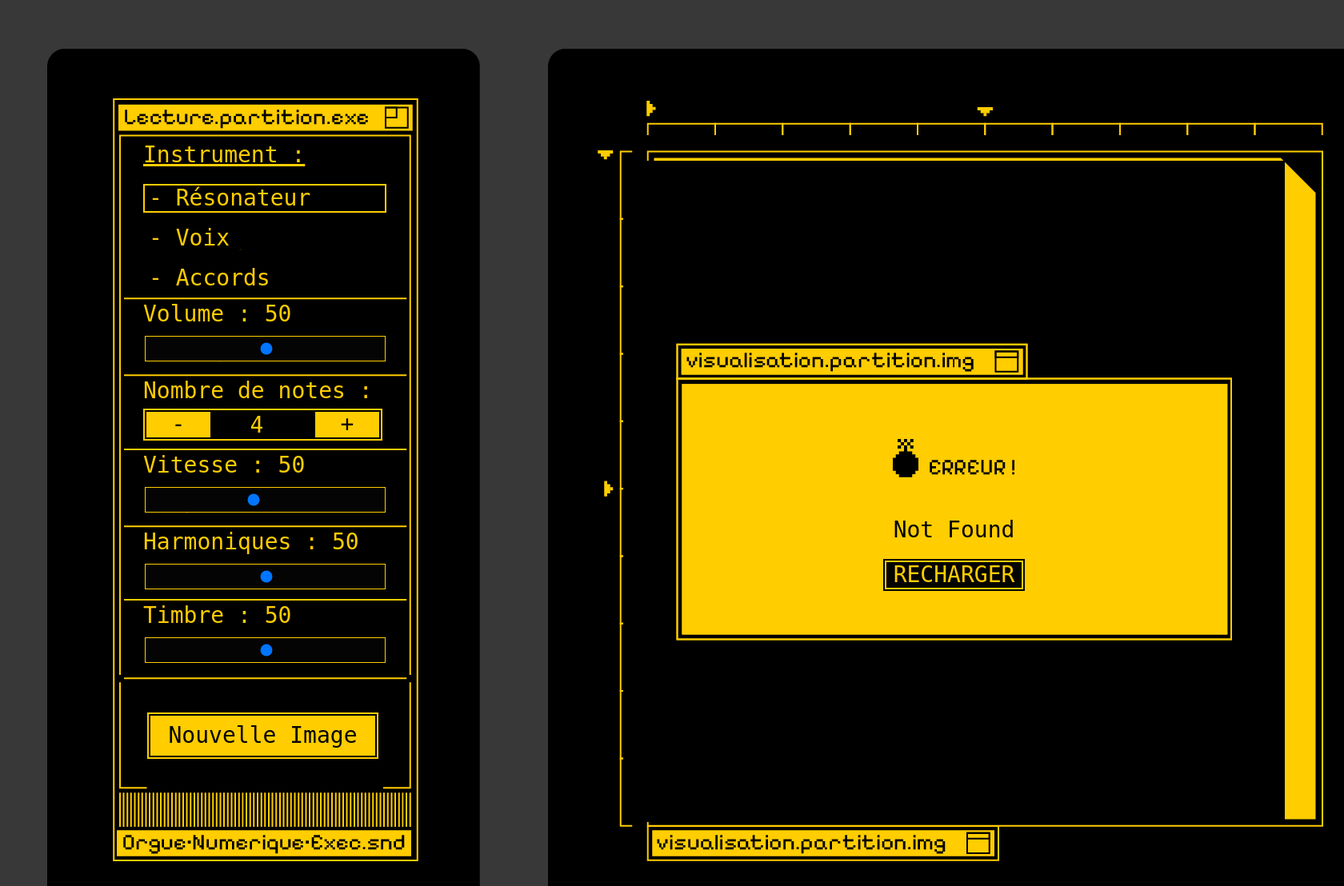
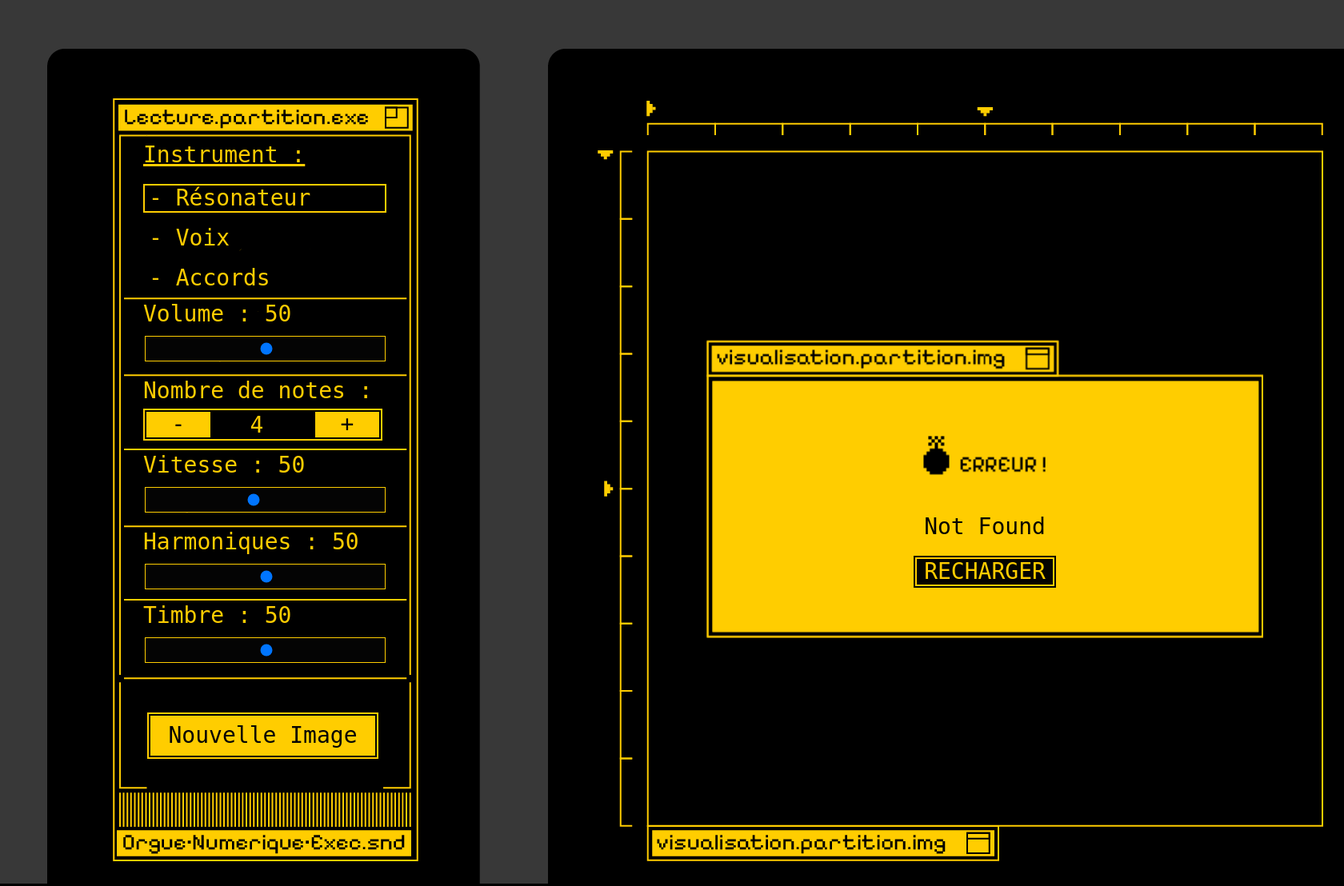
Before and after one commit to MiguelDeTrool/orgue, a Flask app: template server/templates/index.html in a window 1680 px wide. Shown: the whole page at 80% size. Run offline with Flask 3, Linux system fonts and the light colour scheme; the template is opened without the code that fills it, so the values that code supplies are empty.

Commit message:
Realign canvas, make 828px

```diff
--- a/server/static/css/styles.css
+++ b/server/static/css/styles.css
@@ -48,10 +48,10 @@
   mix-blend-mode: multiply;
   position: absolute;
   z-index: auto;
-  top: 201px;
-  left: 779px;
-  height: 827px;
-  width: 827px;
+  top: 197px;
+  left: 817px;
+  height: 828px;
+  width: 828px;
 }
 
 #canvas {
```
